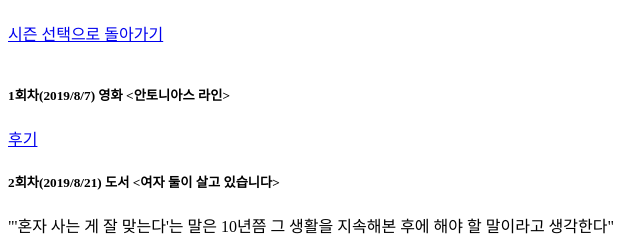
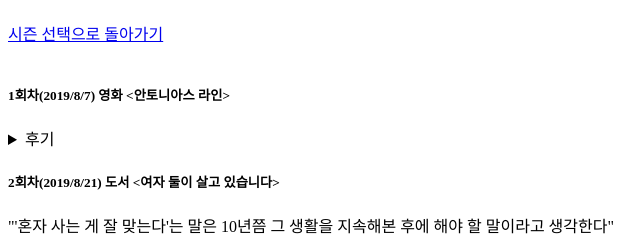
Before and after one commit to G1SON/pages, a plain HTML site: page 1.html in a window 1280 px wide. Shown: the part 1970-2208 px from the top of the page, 0-640 px from the left. Drawn offline with Linux system fonts and the light colour scheme.

Commit message:
Update 1.html

```diff
--- a/1.html
+++ b/1.html
@@ -97,8 +97,9 @@
   <h4><a name="s5">시즌5 여성을 위한 '정상' 가족은 없다</a></h4> <a href="#up">시즌 선택으로 돌아가기</a><br><br>
 
 <h5>1회차(2019/8/7) 영화 <안토니아스 라인></h5>
-<a onclick="this.nextSibling.style.display=(this.nextSibling.style.display=='none')?'block':'none';" href="javascript:void(0)">후기</a>
-  <div style="DISPLAY: none">
+<details>
+  <summary>후기</summary>
+    <p>
     혈연관계로 이루어진 식구가 아니라, 함께 시간을 보내는 게 즐거운 사람들과 커다란 식탁을 공유하면서 즐겁게 대화를 하는 장면이 가장 인상 깊었습니다.<br>
     가족은 혈연관계 혹은 결혼을 통해서 만들어 가는 공동체라고 생각했었는데, 마음이 맞고 유대감을 느낄 수 있는 사람들과 함께 살아가는 장면들을 통해서 가족이라는 개념에 대해 다시 한 번 생각해 보게 되었습니다.<br><br>
 
@@ -109,7 +110,8 @@
     답이 정해져있는같은 상황에서 생각지도 못한 반응을 보여주는 장면들에서 즐거운 충격을 받았다.<br>
     모임에서 여러 사람들이 모여 얘기하며 미처 생각하지 못했던 부분을 알게되기도하고 같은 장면을 다르게 해석한 것을 나누며 영화에 대해서도, 대안적인 가족의 모습에 대해서도 다양하게 생각해볼수있는 좋은 기회였다.<br>
     시간이 부족해 아쉬운 부분도 있었지만 마침 다음에 읽을 책 '여자 둘이 살고있습니다' 에 대한 얘기를 나눌 때에도 연결지어 얘기할 부분이 많을것이라 기대된다.<br><br>
-  </div>
+    </p>
+</details>
 
 <h5>2회차(2019/8/21) 도서 <여자 둘이 살고 있습니다></h5>
 "'혼자 사는 게 잘 맞는다'는 말은 10년쯤 그 생활을 지속해본 후에 해야 할 말이라고 생각한다"<br>
```
